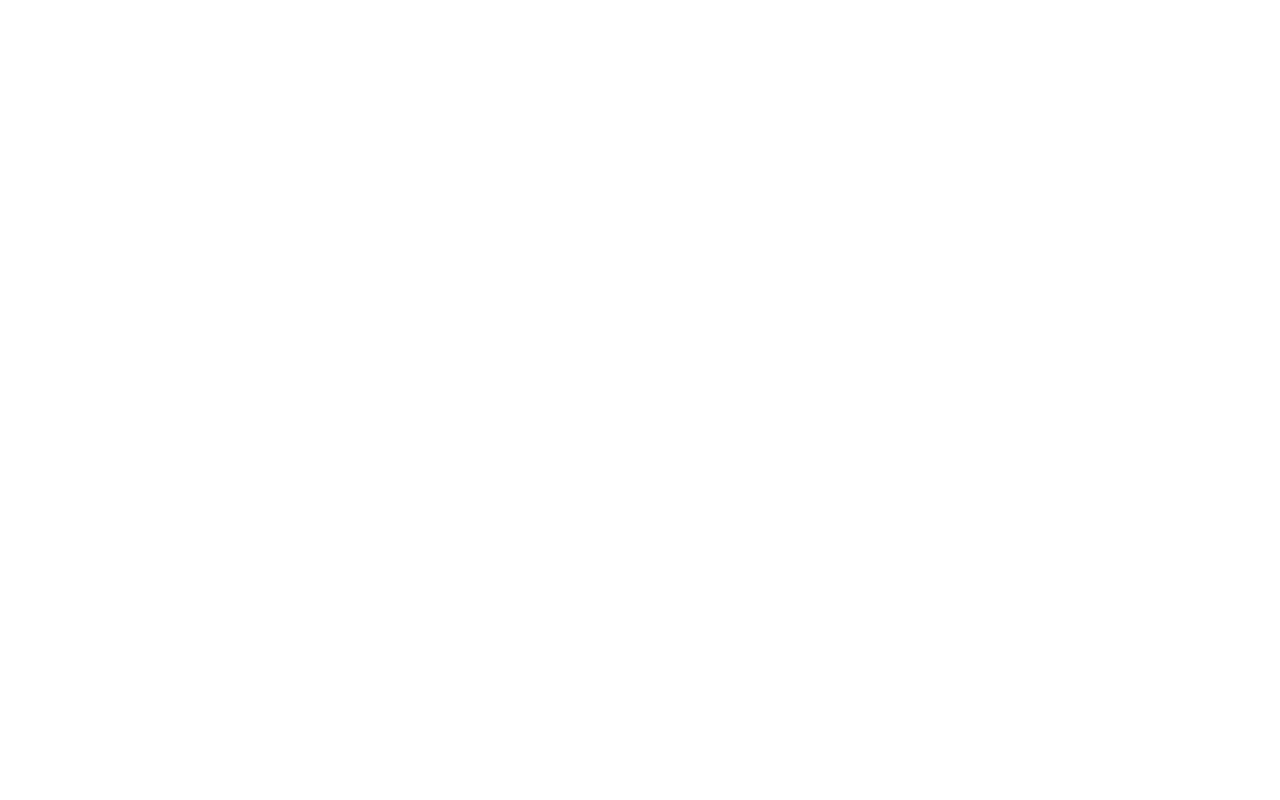
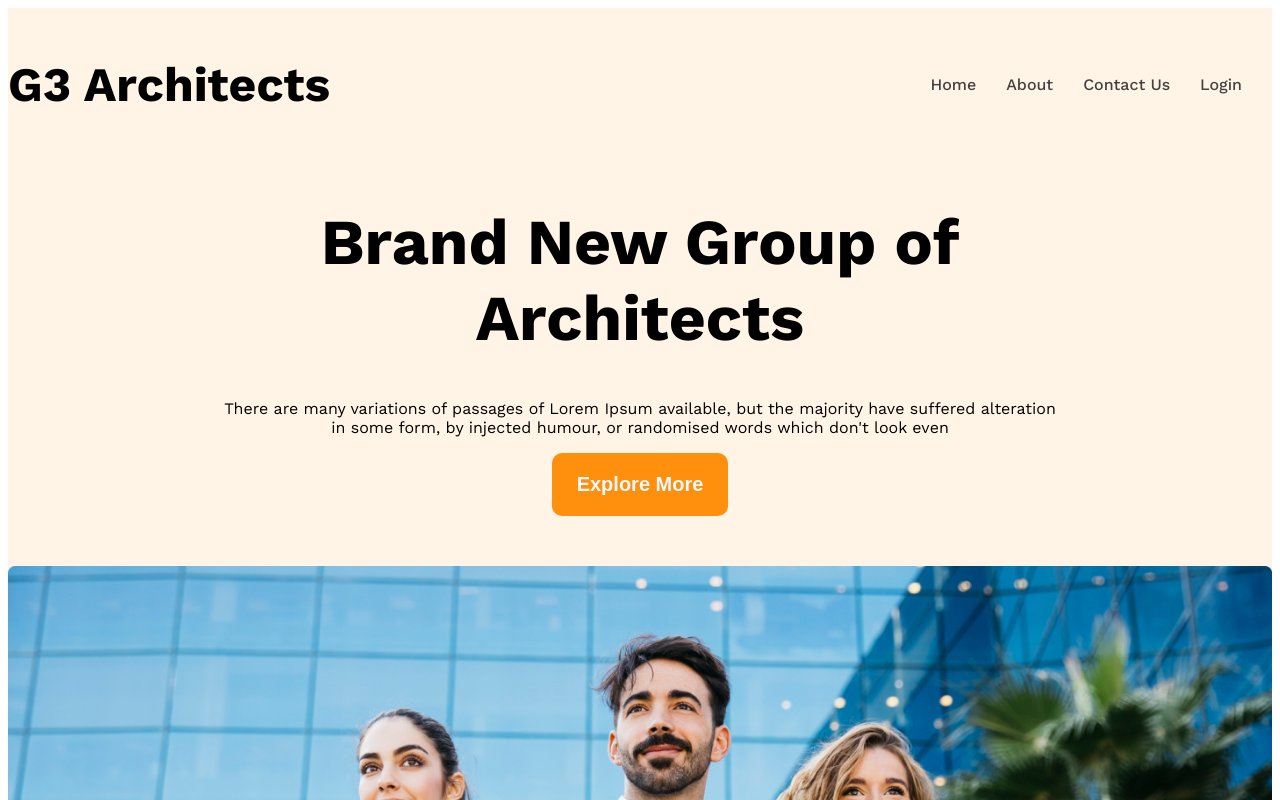
Before and after one commit to rishadahammed/g3-architects, a plain HTML site: page index.html in a window 1280 px wide. Shown: the top 800 px of the page. Drawn offline with nearby package versions, Linux system fonts and the light colour scheme.

Commit message:
somes html and css cods

```diff
--- a/index.html
+++ b/index.html
@@ -6,9 +6,28 @@
     <title>g3-Architects</title>
     <link rel="stylesheet" href="style.css">
 </head>
-<body>
-    <header>
+<body class="work-sans-font">
+    <header class="bg-light">
+        <nav class="navbar display-flex">
+            <h3 class="brand">G3 Architects</h3>
+            <ul class="nav-links display-flex">
 
+                <li class="nav-item"><a href="" class="nav-link text-gray">Home</a></li>
+                <li class="nav-item"><a href="" class="nav-link text-gray">About</a></li>
+                <li class="nav-item"><a href="" class="nav-link text-gray">Contact Us</a></li>
+                <li class="nav-item"><a href="" class="nav-link text-gray">Login</a></li>
+            </ul>
+        </nav>
+        <div class="banner">
+            <div class="banner-content">
+                <h1 class="banner-title">Brand New
+                    Group of Architects
+                    </h1>
+                    <p class="banner-description">There are many variations of passages of Lorem Ipsum available, but the majority have suffered alteration in some form, by injected humour, or randomised words which don't look even</p>
+                    <button class="btn-primary">Explore More</button>
+            </div>
+                <img class="banner-imge" src="images/banner.png" alt="">
+        </div>
     </header>
     <main>
 
--- a/style.css
+++ b/style.css
@@ -0,0 +1,76 @@
+@import url('https://fonts.googleapis.com/css2?family=Work+Sans:ital,wght@0,100..900;1,100..900&display=swap');
+
+.work-sans-font {
+  font-family: "Work Sans", serif;
+  font-optical-sizing: auto;
+  font-weight: 400;
+  font-style: normal;
+}
+
+/* shared style */
+.display-flex{
+    display: flex;
+}
+.text-gray{
+    color:#424242 ;
+}
+
+.text-light-gray{
+    color: #727272;
+}
+.bg-light{
+    background-color: rgba(255, 144, 14, 0.1);
+}
+.btn-primary{
+    background-color: #FF900E ;
+    color: aliceblue;
+    padding: 20px 25px ;
+    font-size:1.25rem;
+    font-weight: 600;
+    border-radius: 10px;
+    border: none;
+}
+/* header style */
+
+/* navbar related style */
+.navbar{
+   justify-content: space-between;
+   align-items: center;
+}
+
+.brand{
+    font-weight: 700;
+    font-size: 3rem;
+}
+.nav-item{
+    list-style: none;
+    margin-right: 30px;
+}
+.nav-link{
+    text-decoration: none;
+    font-weight: 500;
+}
+.navbar, .banner{
+    max-width: 1440px;
+    margin: 0 auto;
+}
+
+.banner-content{
+    max-width: 850px;
+    margin: 0 auto;
+    text-align: center;
+    margin-bottom: 50px;
+}
+
+.banner-title{
+    font-weight:700 ;
+    font-size: 4rem;
+}
+.banner-imge{
+    width: 100%;
+}
+@media screen and (max-width:576px) {
+    .navbar, .nav-link{
+        flex-direction: column;
+    }
+}
```
